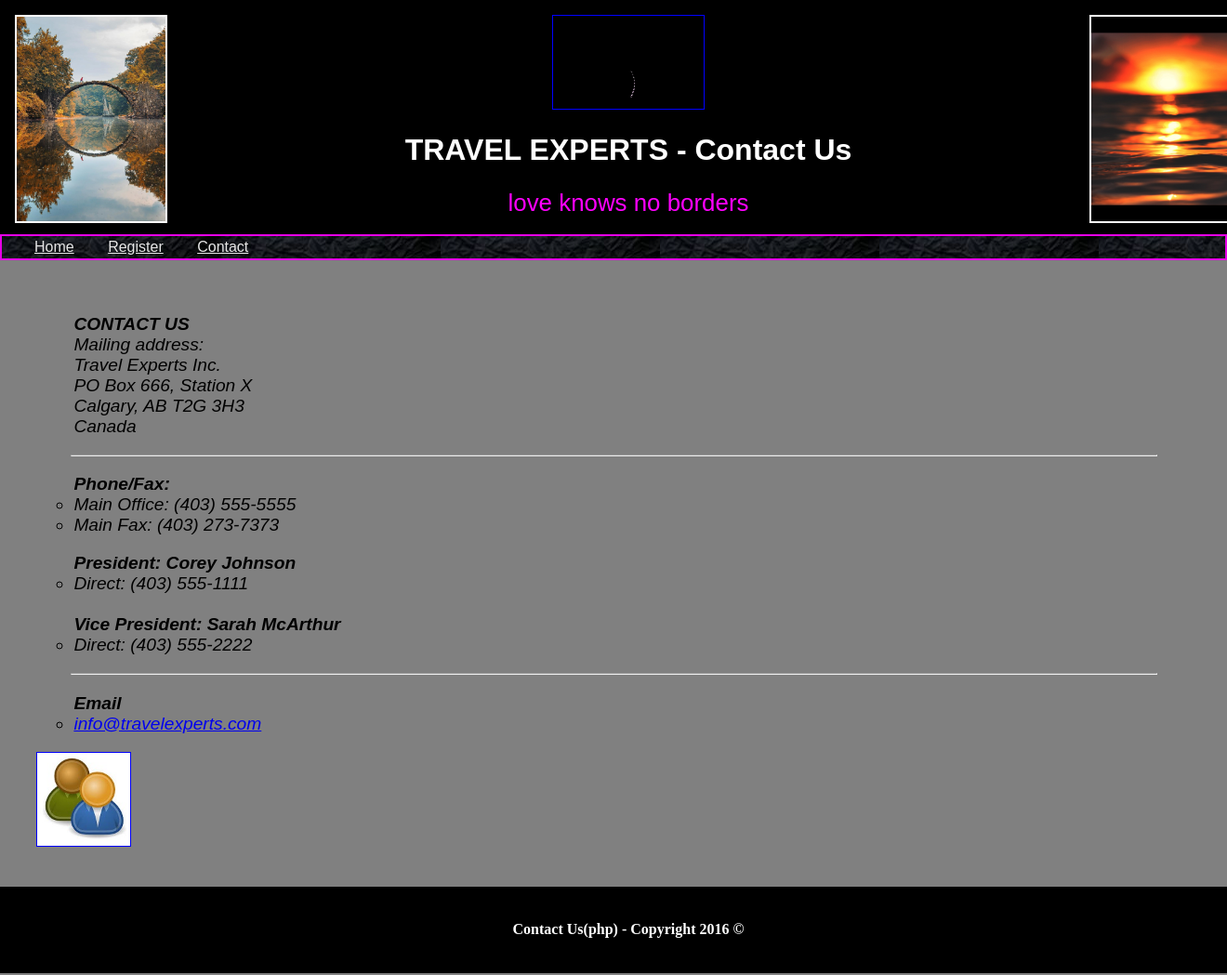
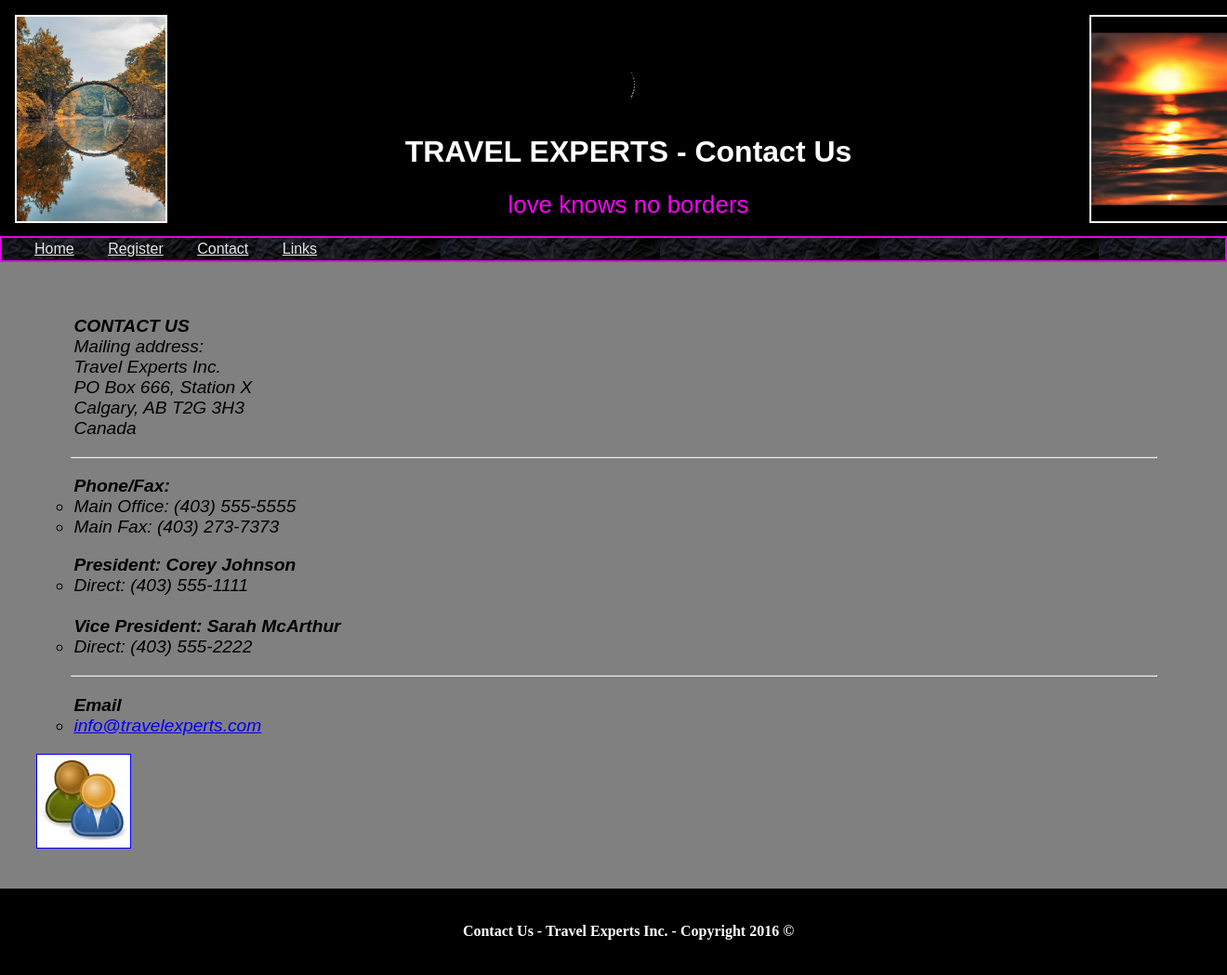
Before and after one commit to deanpjones/travel_agency_site, a PHP site: page /contact.php in a window 1320 px wide; the page is wider, and only the part inside the window is pictured. Shown: that part at 93% size. Run offline with PHP 8.4, Linux system fonts and the light colour scheme.

Commit message:
contact.php, footer,  nav changes

```diff
--- a/contact.php
+++ b/contact.php
@@ -19,7 +19,7 @@
 				<img src="images/02sunset.jpg" id="header-right" alt="02sunset.jpg"/>
 
 				<!--LOGO-->
-				<img src="images/treelogo.gif" alt="treelogo.gif" width="161.8" height="100"/>
+				<img id="logo" src="images/treelogo.gif" alt="treelogo.gif" width="161.8" height="100"/>
 				<h1>TRAVEL EXPERTS - Contact Us</h1>
 				<div id="slogan">love knows no borders</div>
 
@@ -29,6 +29,7 @@
 				<a href="index.php" class="navbar">Home</a>
 				<a href="register.php" class="navbar">Register</a>
 				<a href="contact.php" class="navbar">Contact</a>
+				<a href="links.php" class="navbar">Links</a>
 			</nav>
 			<address>
 				<ul>
@@ -69,7 +70,7 @@
 			</address>
 
 			<footer>
-				<h4>Contact Us(php) - Copyright 2016 &copy;</h4>
+				<h4>Contact Us - Travel Experts Inc. - Copyright 2016 &copy;</h4>
 			</footer>
 	</body>
 </html>
```
